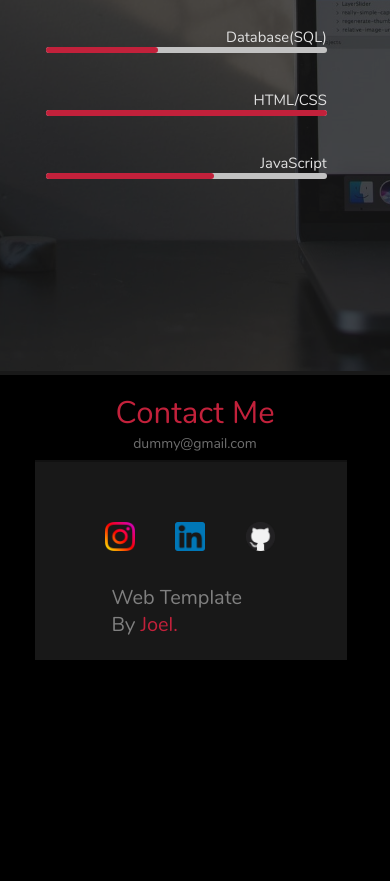
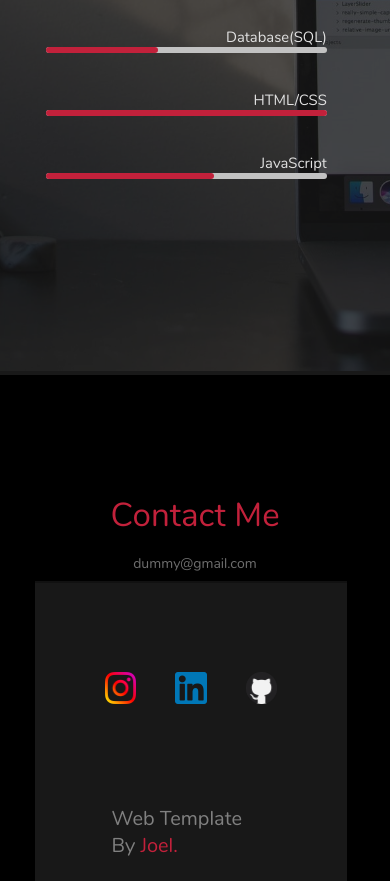
Before and after one commit to joel-jaimon/Dark_Portfolio_Template, a plain HTML site: page index.html in a window 390 px wide. Shown: the part 4517-5398 px from the top of the page. Before the commit the page ends 5177 px from the top, so only its background shows below. Drawn offline with Linux system fonts and the light colour scheme.

Commit message:
contact-sec update

```diff
--- a/Home.scss
+++ b/Home.scss
@@ -1216,6 +1216,10 @@ achievements{
         font-family: Nunito;
         font-size: 1.2vw;
         text-align: center;
+        a{
+            text-decoration: none;
+            color: rgb(110, 110, 110);
+        }
     }
 
 
@@ -1296,8 +1300,8 @@ achievements{
 
 .contact-me-content{
 
-    height: 200px;
-
+    height: 300px;
+    margin-top: 100px;
 
     #email{
         color: rgb(110, 110, 110);
@@ -1310,15 +1314,17 @@ achievements{
     .contact-title{
         text-align: center;
         color: var(--color);
-        font-size: 8vw;
+        font-size: 8.5vw;
         font-family: Nunito;
         position: relative;
+        padding: 0.5em;
+
     }
 
     .contact-section{
         z-index: 100;
         background-color: #181818;
-        height: 200px;
+        height: 300px;
         position: relative;
         width: 80vw;
         margin-top: 2%;
@@ -1337,8 +1343,8 @@ achievements{
                 img{
 
                     position: absolute;
-                    width: 7.5vw;
-                    height: 7.5vw;
+                    width: 8vw;
+                    height: 8vw;
 
                 }
                 .con a{
--- a/index.html
+++ b/index.html
@@ -199,7 +199,7 @@
   <div class="contact-me-content">
   <div class="contact-title">
     <a>Contact Me</a></div>
-  <div id="email"><a>dummy@gmail.com</a></div>
+  <div id="email"><a href="https://mail.google.com/mail/?view=cm&fs=1&tf=1&to=dummy@email.com">dummy@gmail.com</a></div>
   <div class="contact-section">
 
     <div class="social">
@@ -392,7 +392,7 @@
               <div class="contact-me-content">
               <div class="contact-title">
                 <a class="head">Contact Me</a></div>
-              <div id="email"><a>dummy_k@gmail.com</a></div>
+              <div id="email"><a href="https://mail.google.com/mail/?view=cm&fs=1&tf=1&to=dummy@email.com">dummy@gmail.com</a></div>
               <div class="contact-section">
 
                 <div class="social">
```
Also changed, not shown: Home.css, 1 other file.
